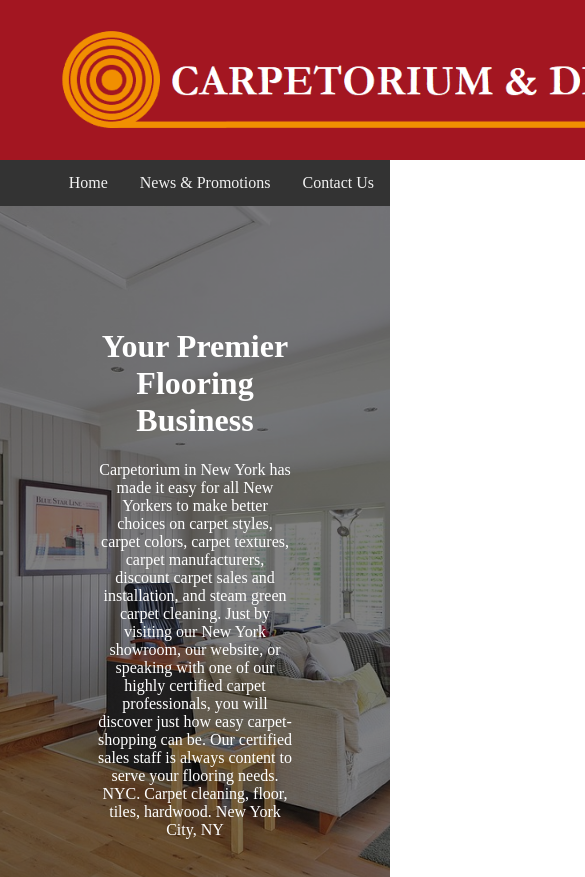
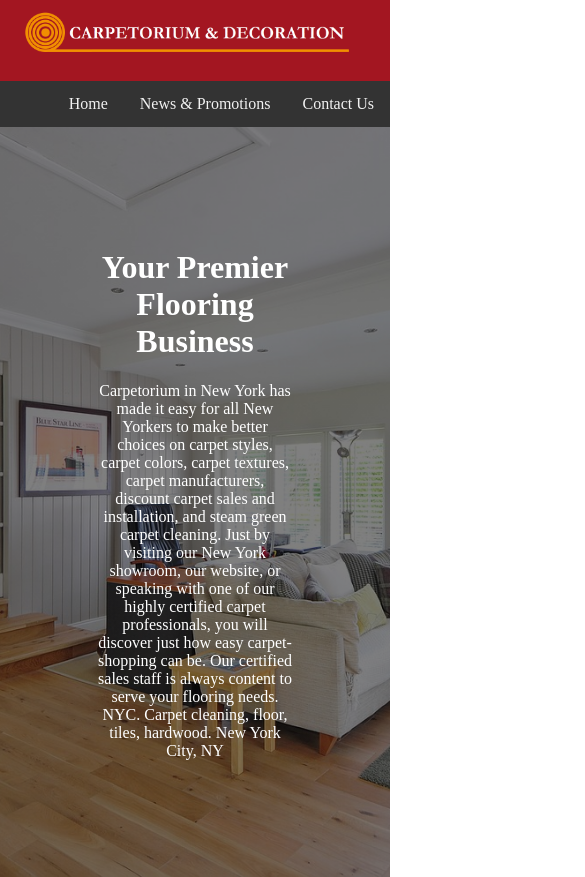
Before and after one commit to nandatanda/carpetorium, a plain HTML site: page index.html in a window 390 px wide. Shown: the top 877 px of the page, 585 px wide, since content can reach past the window. Drawn offline with Linux system fonts and the light colour scheme.

Commit message:
Responsive Banner
Make banner div and image scale to viewport

```diff
--- a/index.html
+++ b/index.html
@@ -3,7 +3,7 @@
 <html>
   <head>
     <title>Carpetorium - Quality First</title>
-    <meta name="viewport" content="width=device-width, initial-scale=1">
+    <meta name="viewport" content="width=device-width, initial-scale=1.0">
     <link rel="stylesheet" href="styles.css">
   </head>
   <body>
--- a/styles.css
+++ b/styles.css
@@ -2,7 +2,8 @@ html, body {
   margin: 0%
 }
 .banner {
-  height: 160px;
+  width: 100%;
+  /*height: 160px;*/
   background-color: rgba(163, 22, 33, 1);
   font-family: serif;
   color: #f2f2f2;
@@ -10,6 +11,7 @@ html, body {
   text-align: center;
 }
 #banner-logo {
+  width: 100%;
   height: 100%;
 }
 .navbar {
```
